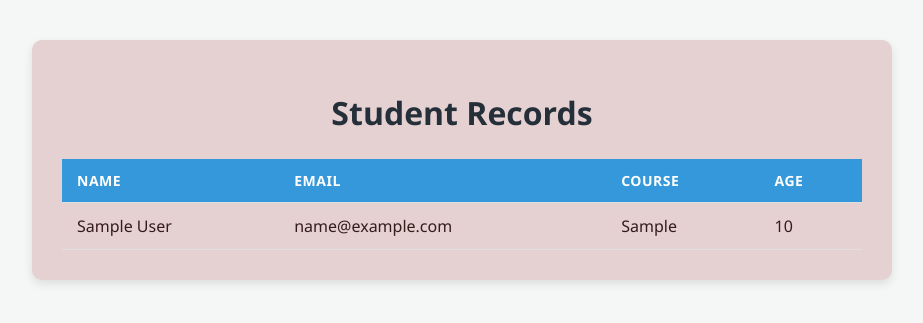
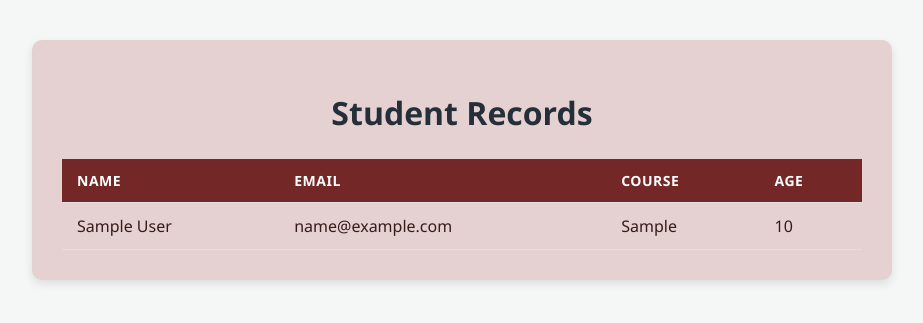
Before and after one commit to Leahmae-red/quiz3_django, a Django app: page / in a window 1280 px wide. Shown: the top 323 px of the page, without its empty margins (178-1101 px from the left). Run offline with Django 5.2, Linux system fonts and the light colour scheme; tables that the repository leaves empty hold one stand-in row (values such as "Sample post").

Commit message:
Update styles in home.html for container and table

```diff
--- a/main/templates/main/home.html
+++ b/main/templates/main/home.html
@@ -13,12 +13,14 @@
             color: #361b1b;
         }
         .container {
+            width: 100%;
             max-width: 800px;
             margin: 0 auto;
             background: #e5d1d1;
             padding: 30px;
             border-radius: 10px;
             box-shadow: 0 4px 10px rgba(0, 0, 0, 0.1);
+            overflow-x: auto;
         }
         h1 {
             color: #252f39;
@@ -36,7 +38,7 @@
             border-bottom: 1px solid #e0e0e0;
         }
         th {
-            background-color: #3498db;
+            background-color: #742727;
             color: white;
             text-transform: uppercase;
             font-size: 14px;
```
